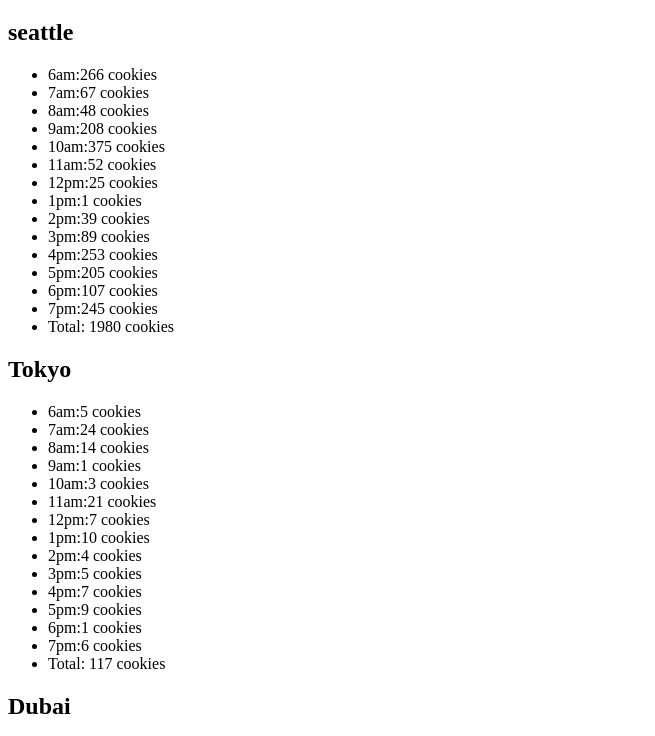
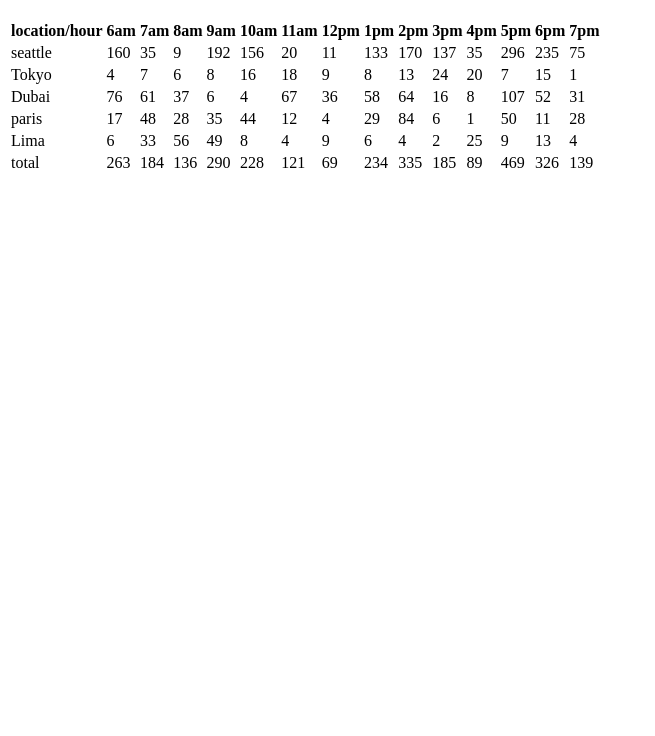
Before and after one commit to talhajjaj/cookie-stand, a plain HTML site: page index.html in a window 1280 px wide. Shown: the part 61-797 px from the top of the page, without its empty margins (0-655 px from the left). Drawn offline with Linux system fonts and the light colour scheme.

Commit message:
solving lab07

```diff
--- /dev/null
+++ b/dom.js
@@ -0,0 +1,160 @@
+'use strict';
+let hours = ['6am', '7am', '8am', '9am', '10am', '11am', '12pm', '1pm', '2pm', '3pm', '4pm', '5pm', '6pm', '7pm']
+
+let stores=[];
+function Store (Location, Min, Max, Avg) {
+
+  this.Location = Location;
+
+  this.Min = Min;
+  this.Max = Max;
+  this.Avg = Avg;
+  this.randomCustperh= [],
+  this.salesperh=[],
+  this.totalperh= 0,
+stores.push(this);}
+
+Store.prototype.randomCustNumber= function(){
+
+for (let hour = 0; hour < hours.length; hour++) {
+  this.randomCustperh.push(Math.floor(Math.random()*(this.Max-this.Min+1)+this.Min));}
+
+// {console.log(`store name is${this.Location}`);
+}
+
+Store.prototype.salesCookies= function(){
+  for (let i = 0; i < hours.length; i++) {
+
+    this.salesperh.push(Math.ceil(Math.random()*(this.randomCustperh[i] * this.Avg)));
+    this.totalperh += this.salesperh[i];
+
+}
+// console.log(`how many cookeis do we sell per hour${this.Avg}`)
+}
+let container= document.getElementById('container');
+let table =document.createElement('table');
+container.appendChild(table);
+Store.prototype.render=function(){
+  // console.log(this.salesperh);
+let LocationRow=document.createElement('tr');
+table.appendChild(LocationRow);
+let nametd= document.createElement('td');
+LocationRow.appendChild(nametd);
+nametd.textContent=this.Location
+
+for(let ind=0; ind<hours.length;ind++){
+  let random=document.createElement('td');
+  LocationRow.appendChild(random);
+  random.textContent=this.salesperh[ind];
+}
+}
+
+  // let random=document.createElement('td');
+  // total.appendChild(random);
+  // random.textContent=total;
+
+
+// }let total=function(){
+//   let final=document.createElement('tr');
+//   let th1=document.createElement('th');
+//   tr1.appendChild(th1);
+//   th1.textContent='total'
+
+//   for(let ind=0; ind<hours.length;ind++)
+//   {
+//     let  total=0 ;
+//     for(let i=0;i<hours.length; i++){
+//       total+=hours.length[hour]
+//     }
+
+// }
+// {this.salesCookies();
+//   let container = document.getElementById('contain');
+//   let h2El = document.createElement('h2');
+//   container.appendChild(h2El);
+//   h2El.textContent = this.Location;
+//   let ulEl = document.createElement('ul');
+//   container.appendChild(ulEl);
+//   for (let h = 0; h < hours.length; h++) {
+//       let liEl = document.createElement('li');
+//       ulEl.appendChild(liEl);
+//       liEl.textContent = `${hours[h]}:${this.salesperh[h]} cookies`
+//   }
+//   let totalLi = document.createElement('li');
+//   ulEl.appendChild(totalLi);
+//   totalLi.textContent = `Total: ${this.totalperh} cookies`
+
+//   {console.log(`many hours${hours}`)}
+// }
+
+
+// stores.prototype.randomCustNumber= function(){
+    // console.log(this.Location)}
+
+
+let seattle =new Store('seattle', 23,65,6.3);
+let Tokyo=  new Store('Tokyo',3, 24, 1.2);
+let Dubai= new Store('Dubai',11,35,3.7);
+let Paris = new Store('paris', 20, 38,2.3);
+let Lima = new Store( 'Lima',2,16, 4.6);
+
+
+
+let tr1=document.createElement('tr');
+table.appendChild(tr1);
+let th1=document.createElement('th');
+tr1.appendChild(th1);
+th1.textContent='location/hour';
+
+{
+for(let i=0;i<hours.length; i++){
+let th2=document.createElement('th');
+tr1.appendChild(th2);
+th2.textContent=hours[i];
+
+}
+}
+
+// for(let ind=0; ind<stores.length;ind++){
+//   let random=document.createElement('td');
+//   nametd.appendChild(random);
+//   random.textContent=(stores[ind].salesperh);
+// }
+
+
+seattle.randomCustNumber();
+seattle.salesCookies();
+seattle.render();
+
+Tokyo.randomCustNumber();
+Tokyo.salesCookies();
+Tokyo.render();
+
+Dubai.randomCustNumber();
+Dubai.salesCookies();
+Dubai.render();
+
+Paris.randomCustNumber();
+Paris.salesCookies();
+Paris.render();
+
+Lima.randomCustNumber();
+Lima.salesCookies();
+Lima.render();
+
+let total=document.createElement('tr');
+table.appendChild(total);
+let nametd=document.createElement('td');
+total.appendChild(nametd);
+nametd.textContent='total'
+
+for(let ind=0; ind<hours.length;ind++){
+  let total2= 0
+  for(let i=0;i<stores.length; i++){
+    total2+= stores[i].salesperh[ind]
+  }
+  let final=document.createElement('td');
+  total.appendChild(final);
+  final.textContent=total2
+
+  }
--- a/index.html
+++ b/index.html
@@ -5,14 +5,19 @@
     <meta http-equiv="X-UA-Compatible" content="IE=edge">
     <meta name="viewport" content="width=device-width, initial-scale=1.0">
     <title>Document</title>
+    <style>
+        /* table{border: 1px; blue} */
+    </style>
 </head>
 <body>
     <main>
         <h1> Main page </h1>
     </main>
     <div id="contain"></div>
+    <div id="container"></div>
     <!-- <h2>Location </h2> -->
-    <script src="app.js"></script>
+    <script src="dom.js"></script>
+    <!-- <script src="app.js"></script>   -->
 
 </body>
 </html>
```
